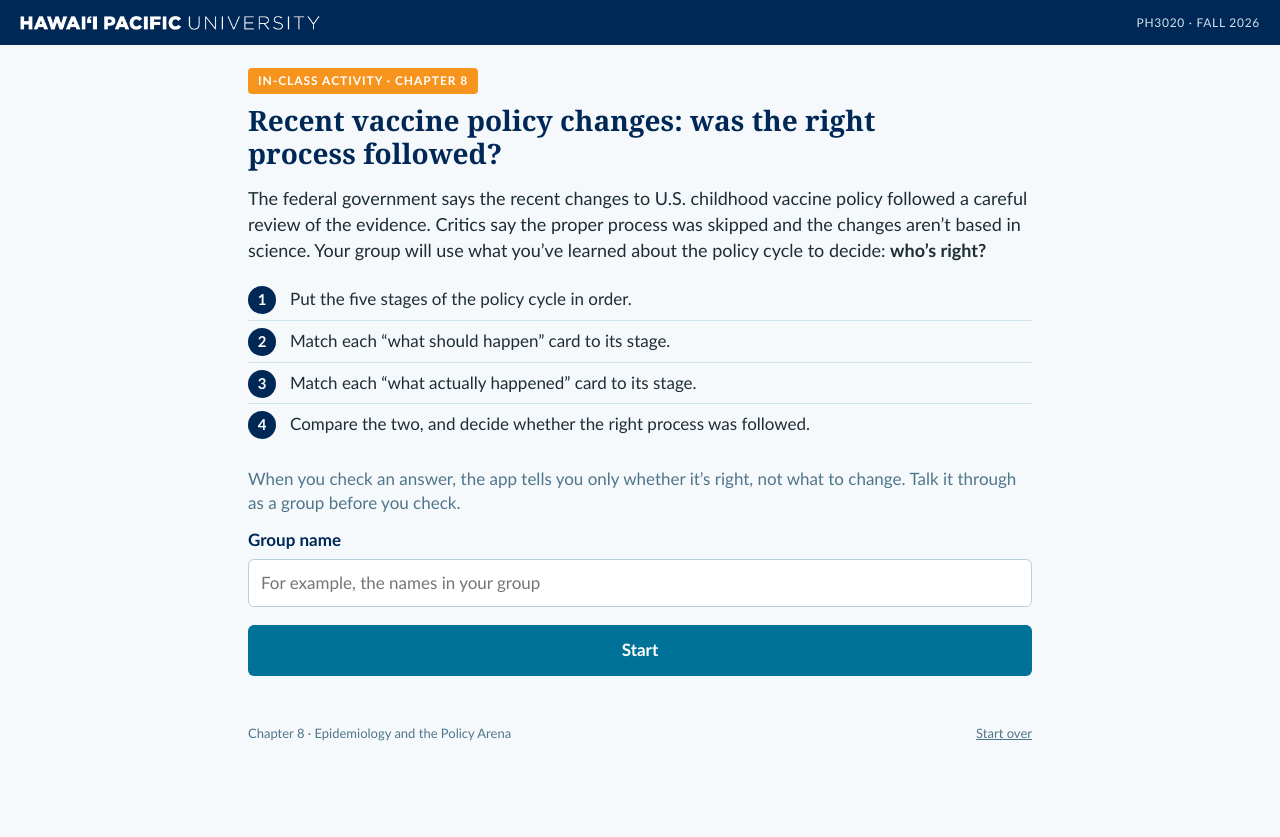
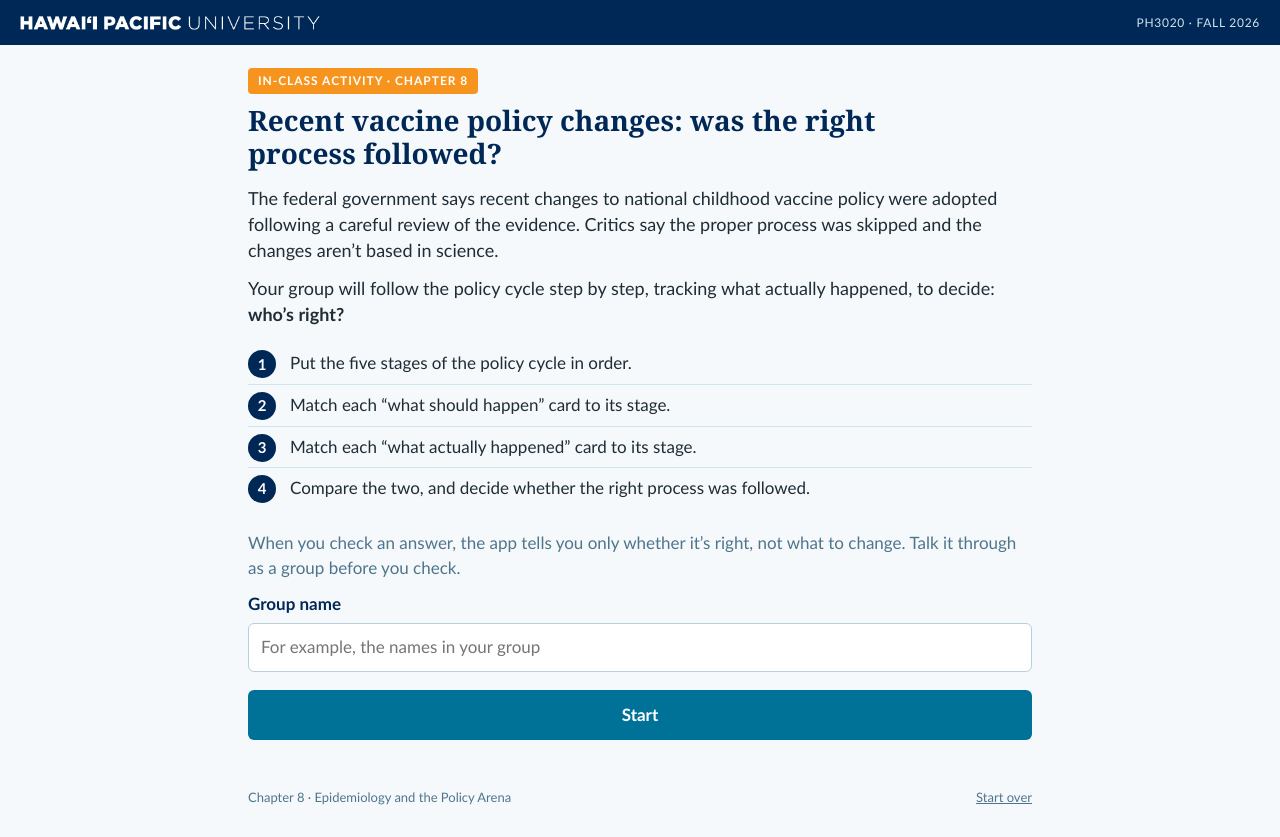
Before and after one commit to hpu-jdschafer/vaccine-policy, a plain HTML site: page index.html in a window 1280 px wide. Before the commit the page ends 800 px from the top, so only its background shows below. Drawn offline with Linux system fonts and the light colour scheme.

Commit message:
Final framing wording on the start screen
Co-Authored-By: Claude Opus 5.5 <noreply@anthropic.com>
Claude-Session: https://claude.ai/code/session_01X7MBoMuZjTPQJGwcfdH2P2

```diff
--- a/index.html
+++ b/index.html
@@ -164,7 +164,8 @@
     app.innerHTML =
       '<span class="badge">In-class activity · Chapter 8</span>' +
       '<h1>Recent vaccine policy changes: was the right process followed?</h1>' +
-      '<p class="lead">The federal government says the recent changes to U.S. childhood vaccine policy followed a careful review of the evidence. Critics say the proper process was skipped and the changes aren’t based in science. Your group will use what you’ve learned about the policy cycle to decide: <strong>who’s right?</strong></p>' +
+      '<p class="lead">The federal government says recent changes to national childhood vaccine policy were adopted following a careful review of the evidence. Critics say the proper process was skipped and the changes aren’t based in science.</p>' +
+      '<p class="lead">Your group will follow the policy cycle step by step, tracking what actually happened, to decide: <strong>who’s right?</strong></p>' +
       '<ol class="steps">' +
         '<li>Put the five stages of the policy cycle in order.</li>' +
         '<li>Match each “what should happen” card to its stage.</li>' +
```
